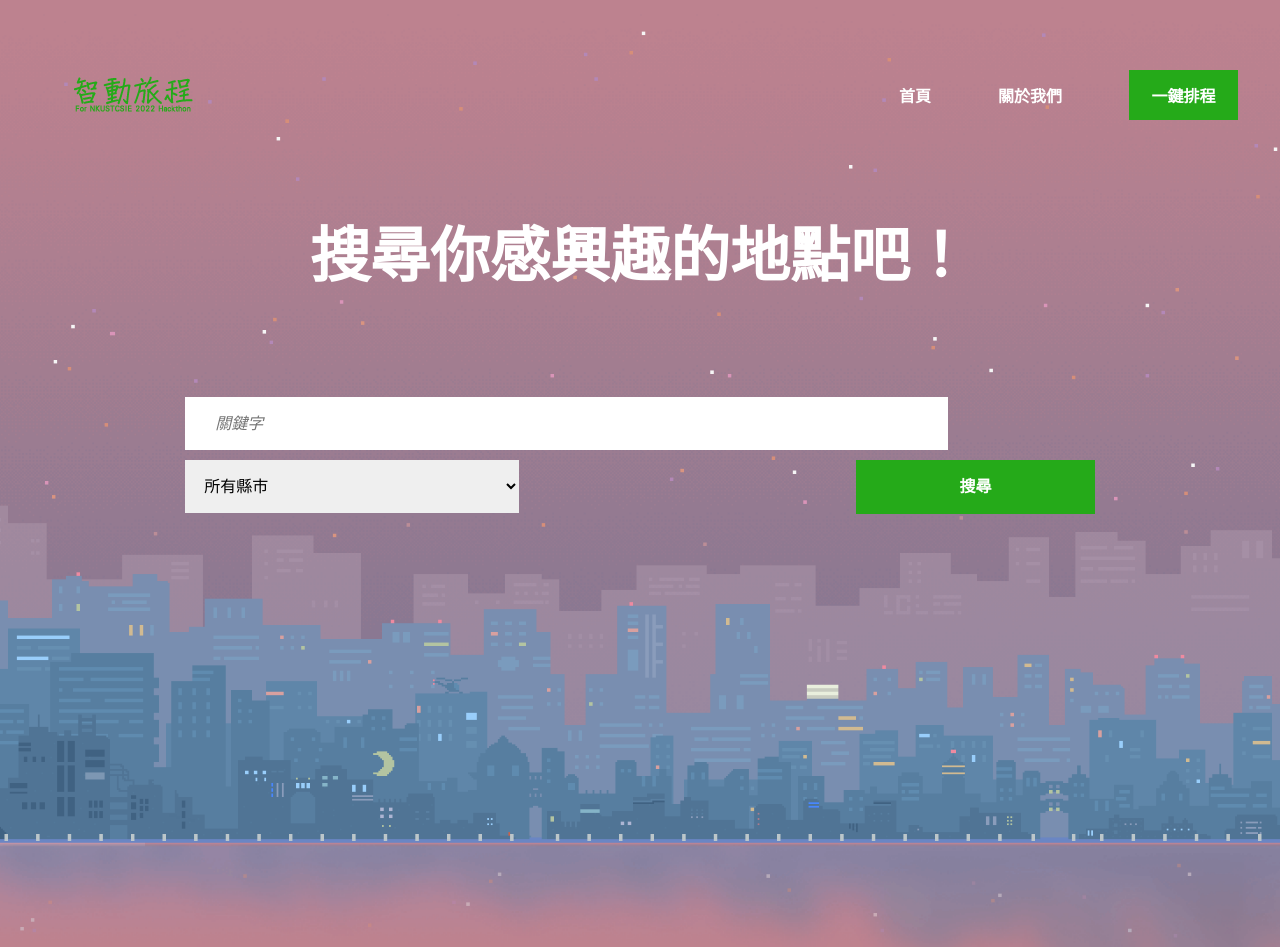
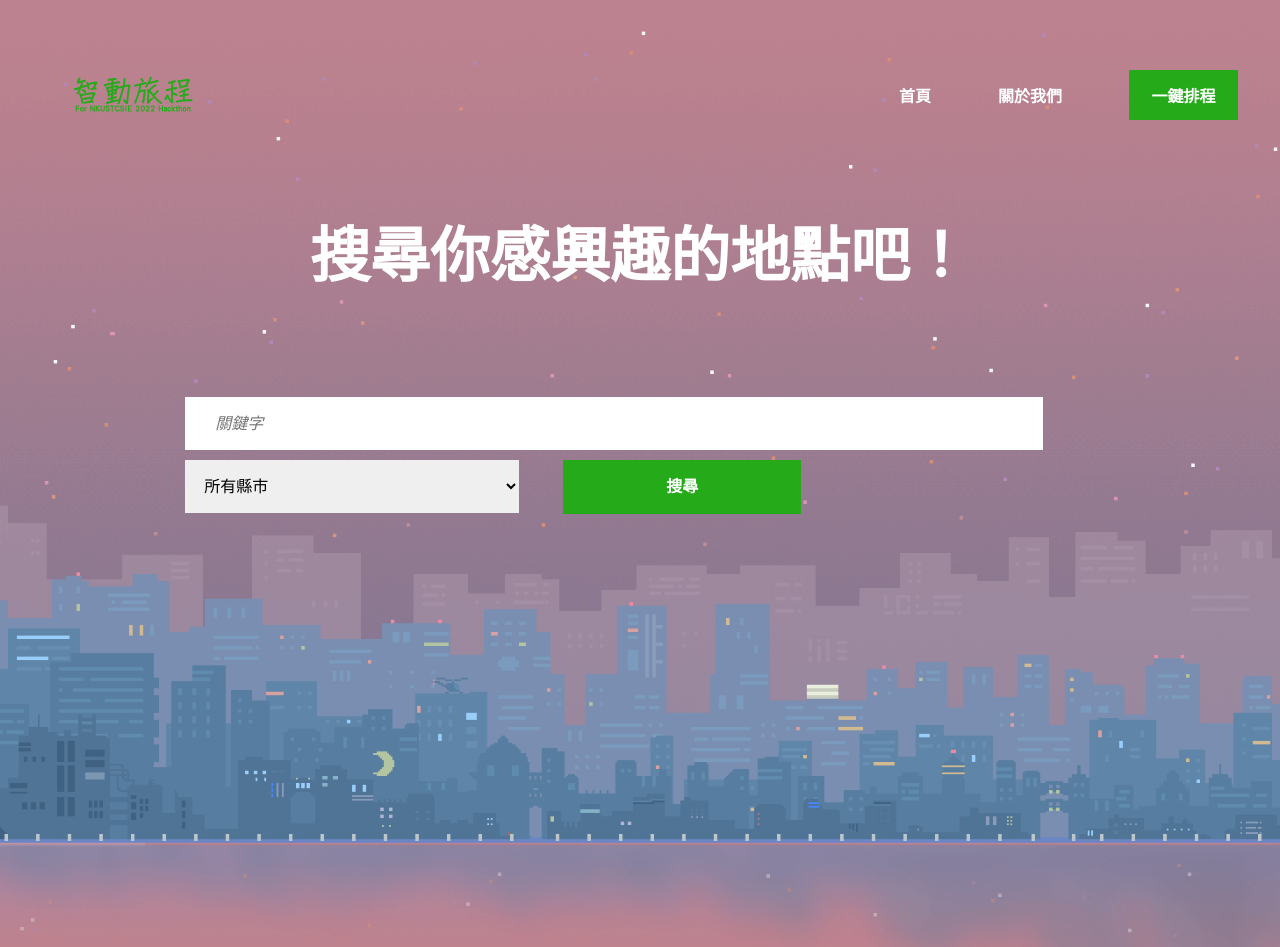
Before and after one commit to KalinLai-void/TravelTW, a Django app: page / in a window 1280 px wide. Shown: the top 947 px of the page. Run offline with Django 4.2, Linux system fonts and the light colour scheme; data that the repository does not hold is empty; some libraries are stand-ins or nearby versions.

Commit message:
fix some css & layout

```diff
--- a/static/css/style.css
+++ b/static/css/style.css
@@ -345,7 +345,7 @@ a
 
 .intro-newslatter input[name=keyword][type=text] {
 	height: 53px;
-	width: 80%;
+	width: 90%;
 	padding: 0 30px;
 	margin-left: 22px;
 	margin-right: 22px;
@@ -384,7 +384,6 @@ a
 }
 
 .intro-newslatter .site-btn {
-	float: right;
 	min-width: 25%;
 	min-height: 50px;
 	margin-left: 22px;
```
